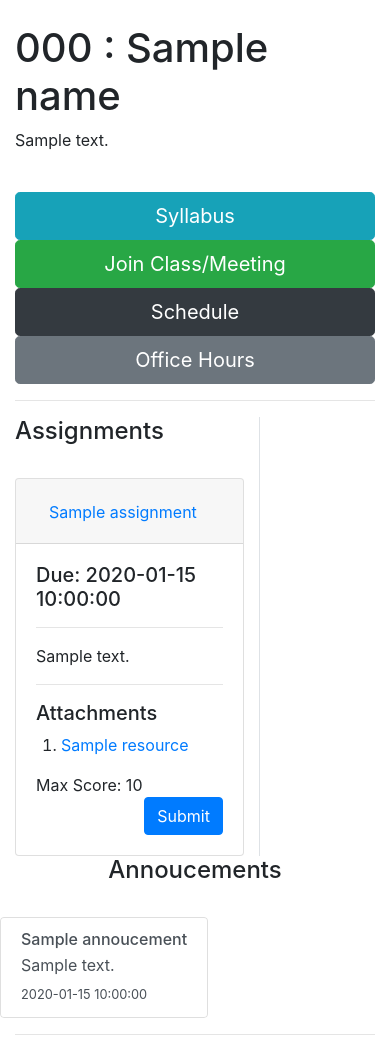
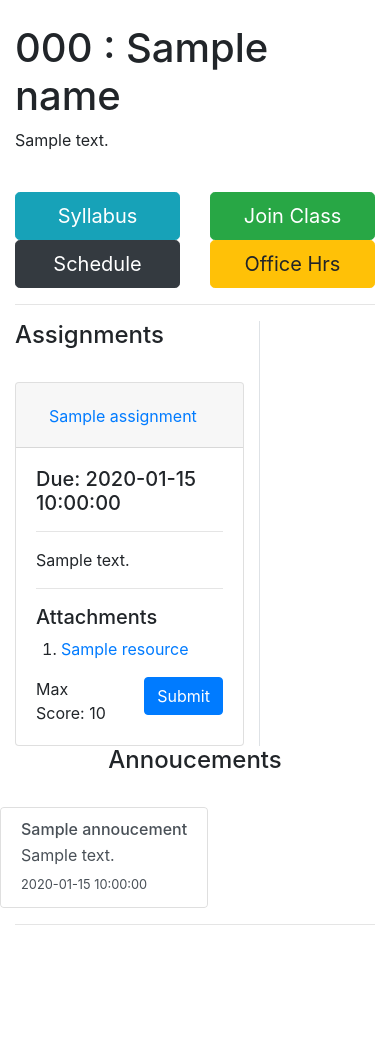
Before and after one commit to iamgroot42/owca, a Flask app: template backend/templates/course/index.html in a window 390 px wide. After the commit the page ends 925 px from the top, so only its background shows below. Run offline with Flask 2, Linux system fonts and the light colour scheme; the template is opened without the code that fills it: most values are stand-ins (such as "Sample title", 1, 10 or a date in 2020); some libraries are stand-ins or nearby versions.

Commit message:
Changes for responsive (mobile view)

```diff
--- a/backend/templates/course/index.html
+++ b/backend/templates/course/index.html
@@ -3,15 +3,15 @@
 
 <br>
 
-<div class="container">
+<div class="container-fluid">
   <div class="row">
-    <div class="col-sm">
+    <div class="col">
       <h1> {% block title %} {{code}} : {{name}} {% endblock %} </h1>
     </div>
   </div>
   {% if description|length > 0 %}
     <div class="row">
-      <div class="col-sm">
+      <div class="col">
         <p> {{description}} </p>
       </div>
     </div>
@@ -20,23 +20,23 @@
 
   <div class="row">
     {% if syllabus|length != 0 %}
-      <div class="col-sm">
+      <div class="col">
         <a href="{{syllabus}}" class="btn btn-info btn-lg btn-block" role="button" target="_blank">Syllabus</a>
       </div>
     {% endif %}
     {% if class_link|length != 0 %}
-      <div class="col-sm">
-        <a href="{{class_link}}" class="btn btn-success btn-lg btn-block" role="button" target="_blank">Join Class/Meeting</a>
+      <div class="col">
+        <a href="{{class_link}}" class="btn btn-success btn-lg btn-block" role="button" target="_blank">Join Class</a>
       </div>
     {% endif %}
     {% if schedule|length != 0 %}
-      <div class="col-sm">
+      <div class="col">
         <a href="{{schedule}}" class="btn btn-dark btn-lg btn-block" role="button" target="_blank">Schedule</a>
       </div>
     {% endif %}
     {% if office_hours|length != 0 %}
-      <div class="col-sm">
-        <a href="{{office_hours}}" class="btn btn-secondary btn-lg btn-block" role="button" target="_blank">Office Hours</a>
+      <div class="col">
+        <a href="{{office_hours}}" class="btn btn-warning btn-lg btn-block" role="button" target="_blank">Office Hrs</a>
       </div>
     {% endif %}
   </div>
@@ -95,7 +95,7 @@
                           Max Score: {{assignment.max_score}}
                         {% endif %}
                       </div>
-                      <div class="col-sm">
+                      <div class="col">
                         <a href="{{assignment.upload_link}}" class="btn btn-primary float-right" role="button" target="_blank">Submit</a>
                       </div>
                     </div>
```
Also changed, not shown: backend/templates/auth/login.html (+4 -6 lines), backend/templates/home/index.html (+1 -27 lines).
